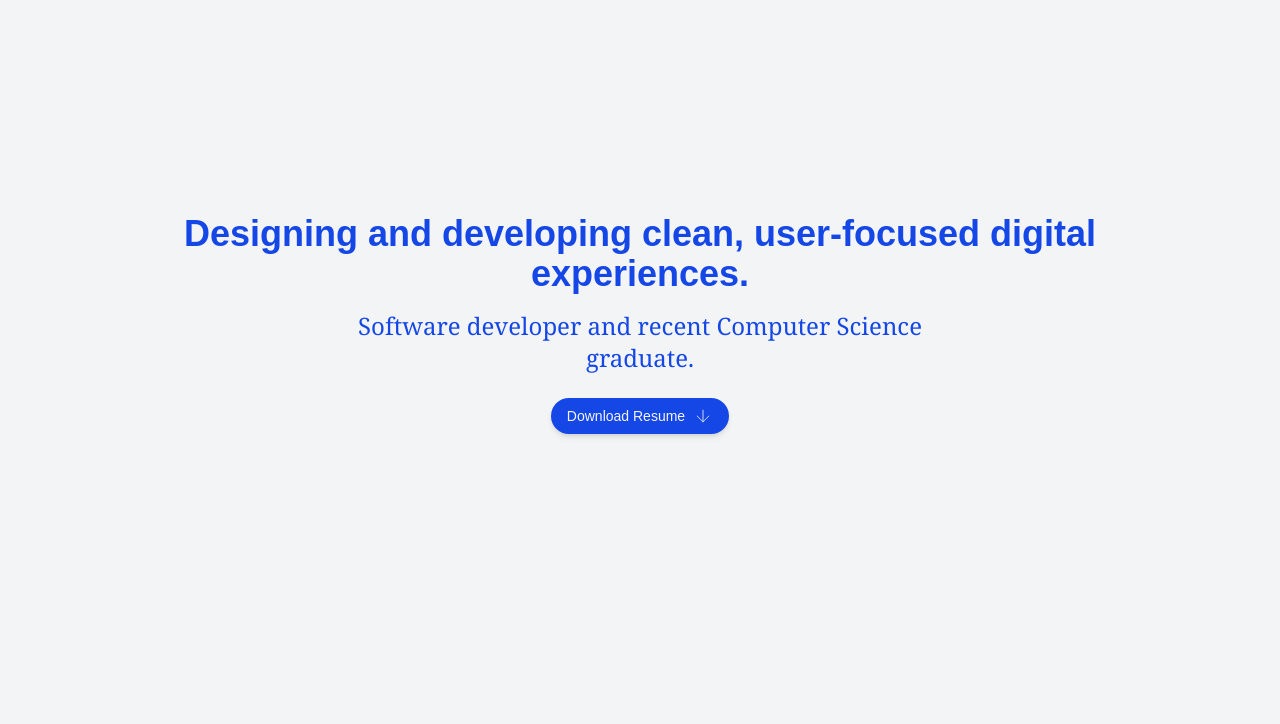
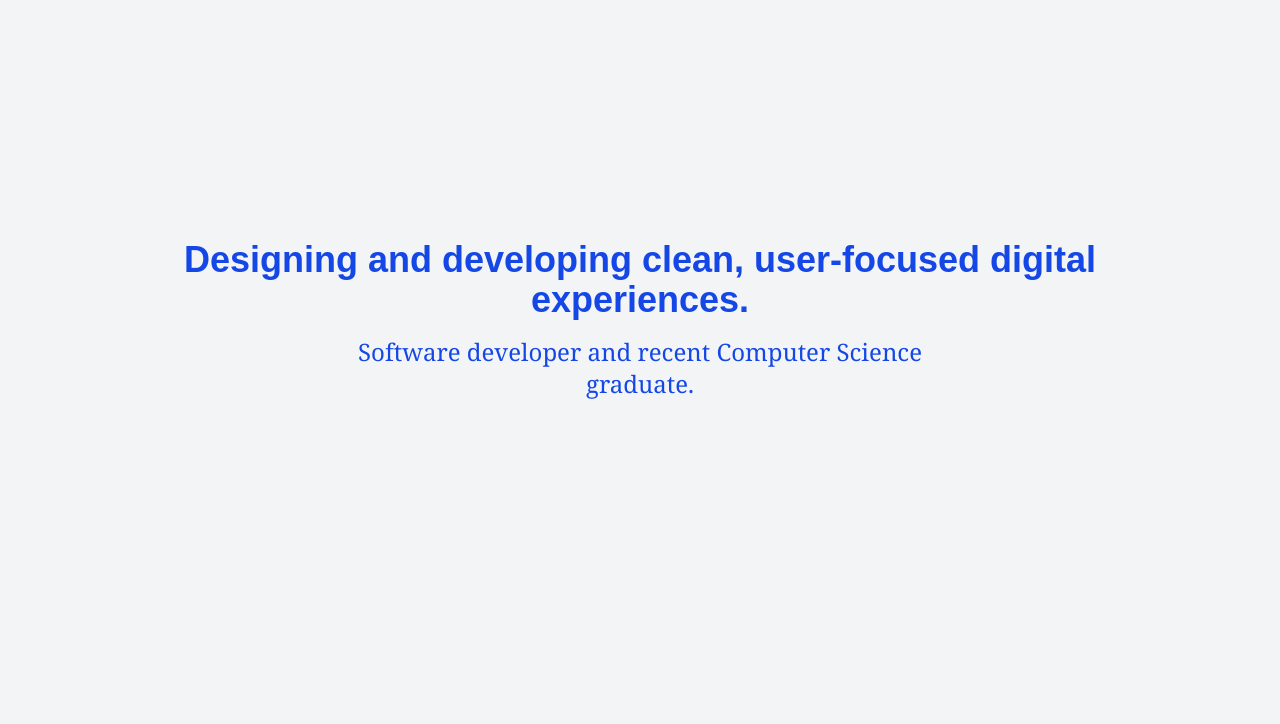
Before and after one commit to ali-alhusseini/ali-alhusseini, a website built with Vite: page index.html in a window 1280 px wide. Shown: the part 76-800 px from the top of the page. Built offline with nearby package versions, Linux system fonts and the light colour scheme; a web font is replaced by a local one.

Commit message:
Remove resume download button

```diff
--- a/index.html
+++ b/index.html
@@ -64,18 +64,6 @@
   <section class="h-screen flex flex-col justify-center items-center text-center px-8 md:px-40" id="home">
     <h1 class="text-3xl md:text-4xl font-semibold mb-4 split-text" data-i18n="hero.title"></h1>
     <p class="text-lg md:text-2xl max-w-2xl font-serif md:mb-2" data-i18n="hero.subtitle"></p>
-    <div class="mt-4 flex gap-3 items-center">
-      <a id="resume-link" href="/Ali_Alhusseini_Resume_EN.pdf" download
-        class="inline-flex items-center gap-2 px-4 py-2 rounded-full bg-blue-700 text-gray-100 dark:bg-gray-100 dark:text-slate-950 text-sm shadow-md hover:shadow-lg">
-        <span data-i18n="hero.resume">Download Resume</span>
-        <svg xmlns="http://www.w3.org/2000/svg" width="20" height="20" viewBox="0 0 24 24" fill="none"
-          stroke="currentColor" stroke-width="1" stroke-linecap="round" stroke-linejoin="round"
-          class="feather feather-arrow-down">
-          <line x1="12" y1="5" x2="12" y2="19"></line>
-          <polyline points="19 12 12 19 5 12"></polyline>
-        </svg>
-      </a>
-    </div>
   </section>
 
   <!-- projects section -->
```
